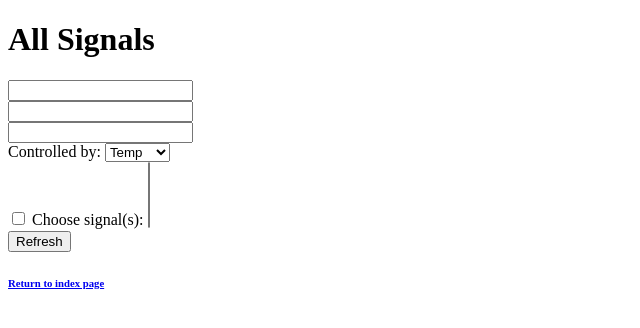
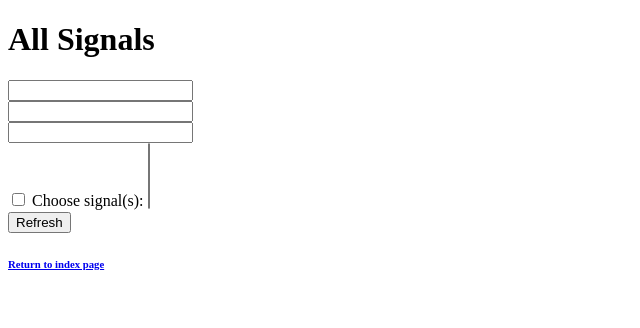
Before and after one commit to ErikaSilvaAlvarado/TxApiRest, a Flask app: template templates/generalPlot.html in a window 1280 px wide. Shown: the top 328 px of the page, without its empty margins (0-640 px from the left). Run offline with Flask 2, Linux system fonts and the light colour scheme; the template is opened without the code that fills it, so the values that code supplies are empty; some libraries are stand-ins or nearby versions.

Commit message:
quite varControl de generallPlot.html:

```diff
--- a/app.py
+++ b/app.py
@@ -43,17 +43,16 @@ def cb():
     xmin = float(request.form['xmin'])
     xmax = float(request.form['xmax'])
     dx = int(request.form['dx'])
-    varControl = request.form['varControl']
     xRange = [xmin, xmax]
     if request.form.get('Leyenda'):
         flagLgd = True
     else:
         flagLgd = False
-    csvFile = request.form['myTable']
-    graphJSON,nameFig = gm(paramStr, xRange, dx, flagLgd, varControl,csvFile)
+    table_name = request.form['table_name']
+    graphJSON,nameFig = gm(paramStr, xRange, dx, flagLgd, table_name)
     #return render_template('customPlot.html', graphJSON=graphJSON)
     #return render_template('customPlot.html', graphJSON=graphJSON, dataJSON = dataJSON)
-    return render_template('customPlot.html', dataJSON=dataJSON, layoutJSON=layoutJSON,nameFig=nameFig)
+    return render_template('customPlot.html',graphJSON=graphJSON ,nameFig=nameFig)
 
 @app.route("/")
 def listingTables():
--- a/templates/generalPlot.html
+++ b/templates/generalPlot.html
@@ -13,12 +13,6 @@
         <input type="text" id='xmin' name="xmin"><br>
         <input type="text" id='xmax' name="xmax"><br>
        <input type="text" id='dx' name="dx"><br>
-       <label for="varControl">Controlled by:</label>
-        <select name='varControl' id="varcontrol" >
-            <option value="Temp">Temp</option>
-            <option value="Curv">Curv</option>
-            <option value="Torsion">Torsion</option>
-        </select> <br>
        <input type="checkbox" name="Leyenda"/>
         <label for="selectValues">Choose signal(s):</label>
         <select name='selectValues' id="selectValues" multiple >
```
